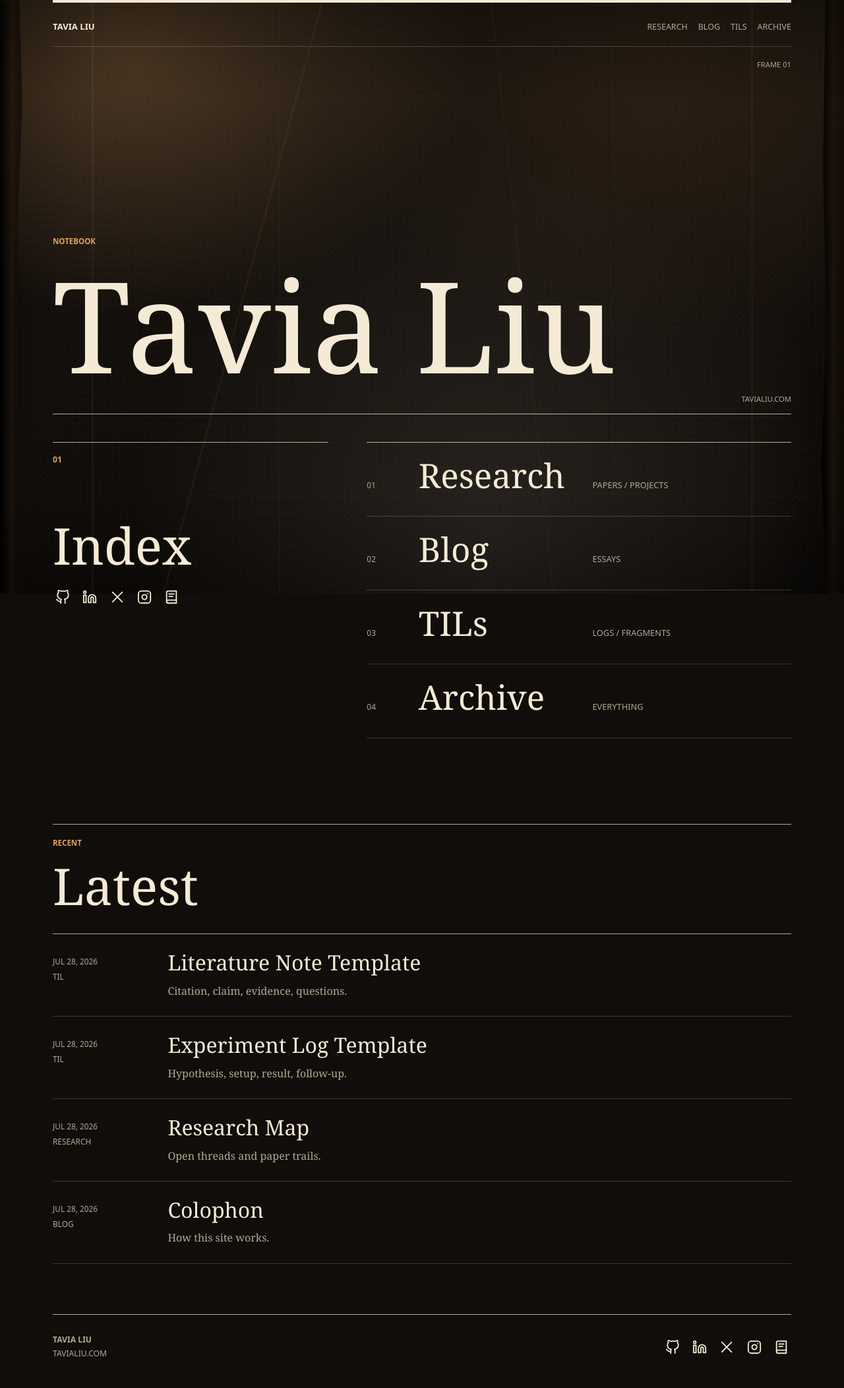
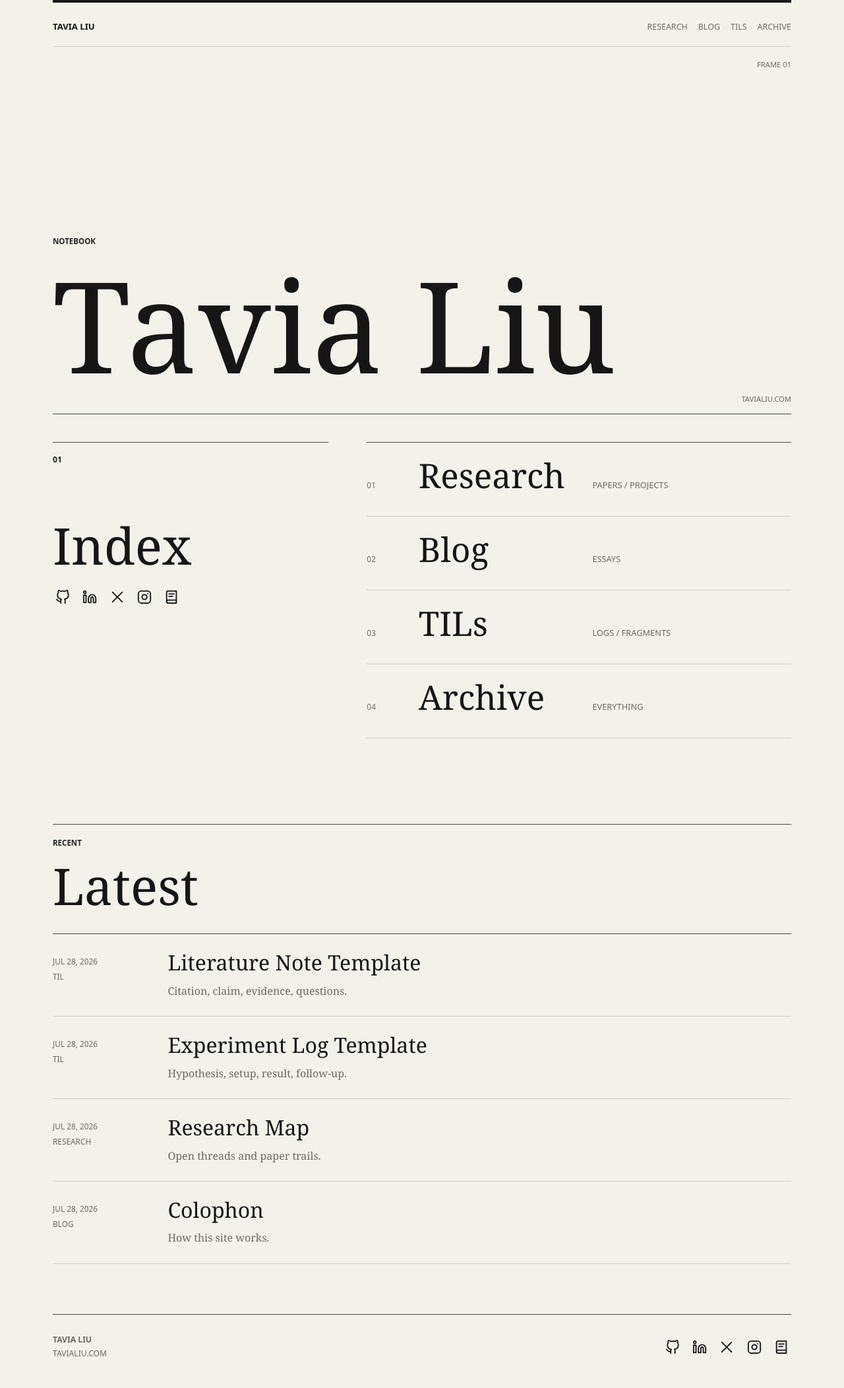
Before and after one commit to tavia-liu/tavia-liu.github.io, a Jekyll site: the page built from index.html, in a window 1280 px wide. Shown: the whole page at 66% size. Built offline with Jekyll 4.4.1, drawn with Linux system fonts in a browser that asks for light colours.

Commit message:
Restore light cinematic theme

```diff
--- a/_layouts/default.html
+++ b/_layouts/default.html
@@ -7,13 +7,9 @@
     <title>{% if page.title %}{{ page.title }} - {% endif %}{{ site.title }}</title>
     <link rel="canonical" href="{{ page.url | absolute_url }}">
     <link rel="alternate" type="application/rss+xml" title="{{ site.title }}" href="{{ '/feed.xml' | relative_url }}">
-    <link rel="stylesheet" href="{{ '/assets/css/main.css?v=20260728-darkfilm' | relative_url }}">
+    <link rel="stylesheet" href="{{ '/assets/css/main.css?v=20260728-lightfilm' | relative_url }}">
   </head>
   <body>
-    <div class="texture-field" aria-hidden="true">
-      <span></span>
-      <span></span>
-    </div>
     <header class="site-header">
       <a class="site-title" href="{{ '/' | relative_url }}">{{ site.title }}</a>
       <nav class="site-nav" aria-label="Main navigation">
--- a/assets/css/main.css
+++ b/assets/css/main.css
@@ -1,14 +1,15 @@
 :root {
-  --bg: #100d0a;
-  --paper: #1d1711;
-  --ink: #f4ead5;
-  --muted: #b5a994;
-  --line: rgba(244, 234, 213, 0.2);
-  --heavy-line: rgba(244, 234, 213, 0.72);
-  --accent: #e0a15f;
-  --green: #9c8b65;
-  --code: #211913;
-  color-scheme: dark;
+  --bg: #f4f1ea;
+  --paper: #fbfaf5;
+  --ink: #161616;
+  --muted: #6d6961;
+  --soft-muted: #9b958b;
+  --line: rgba(22, 22, 22, 0.16);
+  --heavy-line: rgba(22, 22, 22, 0.78);
+  --accent: #242424;
+  --warm: #b8aa92;
+  --code: #ece7dd;
+  color-scheme: light;
 }
 
 * {
@@ -31,97 +32,14 @@ body {
   overflow-x: hidden;
 }
 
-.texture-field,
-body::before,
-body::after {
-  position: fixed;
-  inset: 0;
-  z-index: 0;
-  pointer-events: none;
-}
-
-.texture-field {
-  overflow: hidden;
-  background:
-    radial-gradient(ellipse at 16% 10%, rgba(224, 161, 95, 0.26), transparent 34%),
-    radial-gradient(ellipse at 78% 18%, rgba(126, 80, 44, 0.18), transparent 36%),
-    radial-gradient(ellipse at 58% 92%, rgba(244, 234, 213, 0.1), transparent 52%),
-    linear-gradient(100deg, rgba(0, 0, 0, 0.52), transparent 12%, transparent 88%, rgba(0, 0, 0, 0.56)),
-    linear-gradient(180deg, #17120d, #0d0a08);
-}
-
-.texture-field::before {
-  position: absolute;
-  inset: -18%;
-  content: "";
-  background:
-    repeating-radial-gradient(circle at 22% 18%, rgba(244, 234, 213, 0.13) 0 0.65px, transparent 0.85px 4px),
-    repeating-linear-gradient(92deg, rgba(244, 234, 213, 0.03) 0 1px, transparent 1px 7px),
-    repeating-linear-gradient(2deg, transparent 0 11px, rgba(224, 161, 95, 0.08) 11px 12px);
-  background-size: 10px 10px, auto, auto;
-  mix-blend-mode: screen;
-  opacity: 0.24;
-  transform: rotate(-1.2deg);
-}
-
-.texture-field::after {
-  position: absolute;
-  inset: 0;
-  content: "";
-  background:
-    linear-gradient(90deg, transparent 0 10.8%, rgba(244, 234, 213, 0.08) 10.95%, transparent 11.15% 72%, rgba(0, 0, 0, 0.18) 72.08%, transparent 72.2%),
-    linear-gradient(90deg, transparent 0 33%, rgba(244, 234, 213, 0.045) 33.08%, transparent 33.18% 89%, rgba(224, 161, 95, 0.1) 89.08%, transparent 89.22%),
-    linear-gradient(180deg, rgba(0, 0, 0, 0.34), transparent 16%, transparent 84%, rgba(0, 0, 0, 0.36));
-  opacity: 0.78;
-}
-
-.texture-field span {
-  position: absolute;
-  top: 0;
-  bottom: 0;
-  width: clamp(18px, 3vw, 34px);
-  background:
-    linear-gradient(90deg, rgba(0, 0, 0, 0.94), rgba(31, 21, 14, 0.82) 54%, rgba(0, 0, 0, 0.72)),
-    repeating-linear-gradient(180deg, rgba(244, 234, 213, 0.06) 0 1px, transparent 1px 21px);
-  box-shadow:
-    inset 5px 0 11px rgba(0, 0, 0, 0.18),
-    inset -4px 0 12px rgba(224, 161, 95, 0.08);
-  opacity: 0.92;
-}
-
-.texture-field span:first-child {
-  left: 0;
-  clip-path: polygon(0 0, 86% 0, 100% 18%, 78% 37%, 94% 61%, 83% 100%, 0 100%);
-}
-
-.texture-field span:last-child {
-  right: 0;
-  clip-path: polygon(17% 0, 100% 0, 100% 100%, 19% 100%, 0 78%, 22% 54%, 7% 29%);
-}
-
-body::before {
-  content: "";
-  background:
-    radial-gradient(ellipse at center, transparent 0 54%, rgba(0, 0, 0, 0.34) 100%),
-    linear-gradient(90deg, rgba(0, 0, 0, 0.16), transparent 18%, transparent 82%, rgba(0, 0, 0, 0.18));
-}
-
-body::after {
-  content: "";
-  background:
-    linear-gradient(105deg, transparent 0 32%, rgba(224, 161, 95, 0.12) 32.15%, transparent 32.35%),
-    linear-gradient(84deg, transparent 0 61%, rgba(244, 234, 213, 0.055) 61.08%, transparent 61.22%);
-  opacity: 0.64;
-}
-
 a {
   color: var(--accent);
-  text-decoration-color: rgba(224, 161, 95, 0.4);
+  text-decoration-color: rgba(22, 22, 22, 0.28);
   text-underline-offset: 0.18em;
 }
 
 a:hover {
-  color: var(--ink);
+  color: var(--muted);
   text-decoration-color: currentColor;
 }
 
@@ -132,14 +50,12 @@ a:hover {
 .article-shell,
 .home-grid {
   position: relative;
-  z-index: 1;
   width: min(1120px, calc(100vw - 72px));
   margin: 0 auto;
 }
 
 main {
   position: relative;
-  z-index: 1;
 }
 
 .site-header,
@@ -154,6 +70,7 @@ main {
 .site-header {
   position: relative;
   padding: 30px 0 18px;
+  animation: page-rise 700ms cubic-bezier(0.2, 0.8, 0.2, 1) both;
 }
 
 .site-header::before {
@@ -164,6 +81,8 @@ main {
   height: 4px;
   content: "";
   background: var(--ink);
+  transform-origin: left;
+  animation: rule-draw 900ms cubic-bezier(0.2, 0.8, 0.2, 1) both;
 }
 
 .site-title {
@@ -209,6 +128,8 @@ main {
   border-top: 1px solid var(--line);
   border-bottom: 1px solid var(--heavy-line);
   padding: 54px 0 34px;
+  perspective: 1200px;
+  animation: page-rise 850ms 80ms cubic-bezier(0.2, 0.8, 0.2, 1) both;
 }
 
 .hero::before,
@@ -257,6 +178,8 @@ h1 {
 
 .hero h1 {
   font-size: clamp(4.4rem, 15vw, 12rem);
+  transform-origin: left bottom;
+  animation: title-open 950ms 180ms cubic-bezier(0.16, 1, 0.3, 1) both;
 }
 
 h2 {
@@ -285,6 +208,7 @@ h3 {
   gap: 58px;
   margin-top: 42px;
   margin-bottom: 82px;
+  animation: page-rise 850ms 180ms cubic-bezier(0.2, 0.8, 0.2, 1) both;
 }
 
 .home-intro {
@@ -343,6 +267,7 @@ h3 {
 }
 
 .section-link {
+  position: relative;
   display: grid;
   grid-template-columns: 56px minmax(160px, 0.8fr) 1fr;
   align-items: baseline;
@@ -350,8 +275,10 @@ h3 {
   min-height: 112px;
   border-bottom: 1px solid var(--line);
   color: var(--ink);
+  overflow: hidden;
   padding: 24px 0;
   text-decoration: none;
+  transition: color 220ms ease, padding-left 260ms ease;
 }
 
 .section-link span,
@@ -372,6 +299,7 @@ h3 {
   font-size: clamp(1.8rem, 4vw, 3.5rem);
   font-weight: 400;
   line-height: 1;
+  transition: transform 260ms ease, color 220ms ease;
 }
 
 .section-link p {
@@ -383,11 +311,28 @@ h3 {
 }
 
 .section-link:hover strong {
-  color: var(--accent);
+  color: var(--ink);
+  transform: translateX(10px);
+}
+
+.section-link::after {
+  position: absolute;
+  inset: 0;
+  content: "";
+  background: linear-gradient(90deg, transparent, rgba(22, 22, 22, 0.055), transparent);
+  opacity: 0;
+  transform: translateX(-42%);
+  transition: opacity 220ms ease, transform 560ms cubic-bezier(0.16, 1, 0.3, 1);
+}
+
+.section-link:hover::after {
+  opacity: 1;
+  transform: translateX(42%);
 }
 
 .page-shell {
   padding: 48px 0 76px;
+  animation: page-rise 760ms cubic-bezier(0.2, 0.8, 0.2, 1) both;
 }
 
 .page-header {
@@ -420,7 +365,7 @@ h3 {
   min-height: 42px;
   border: 1px solid var(--line);
   border-radius: 0;
-  background: rgba(29, 23, 17, 0.72);
+  background: var(--paper);
   color: var(--ink);
   font: 0.84rem/1.2 ui-sans-serif, system-ui, -apple-system, BlinkMacSystemFont, "Segoe UI", sans-serif;
   padding: 0.65rem 0.8rem;
@@ -429,7 +374,7 @@ h3 {
 
 .toolbar input:focus {
   border-color: var(--accent);
-  outline: 2px solid rgba(224, 161, 95, 0.24);
+  outline: 2px solid rgba(22, 22, 22, 0.12);
 }
 
 .entry-list {
@@ -443,6 +388,18 @@ h3 {
   gap: 1.4rem;
   border-bottom: 1px solid var(--line);
   padding: 25px 0;
+  transform-origin: top;
+  transition: opacity 420ms ease, transform 420ms ease;
+}
+
+.entry[data-reveal] {
+  opacity: 0;
+  transform: translateY(18px) rotateX(4deg);
+}
+
+.entry[data-reveal].is-visible {
+  opacity: 1;
+  transform: translateY(0) rotateX(0);
 }
 
 .entry-title {
@@ -559,7 +516,7 @@ h3 {
 .note-callout {
   border: 1px solid var(--line);
   border-radius: 0;
-  background: rgba(29, 23, 17, 0.72);
+  background: var(--paper);
   margin: 2rem 0;
   padding: 1.2rem;
 }
@@ -577,6 +534,52 @@ h3 {
   text-transform: uppercase;
 }
 
+@keyframes page-rise {
+  from {
+    opacity: 0;
+    transform: translateY(18px);
+  }
+  to {
+    opacity: 1;
+    transform: translateY(0);
+  }
+}
+
+@keyframes rule-draw {
+  from {
+    transform: scaleX(0);
+  }
+  to {
+    transform: scaleX(1);
+  }
+}
+
+@keyframes title-open {
+  from {
+    opacity: 0;
+    transform: translateY(20px) rotateX(12deg);
+  }
+  to {
+    opacity: 1;
+    transform: translateY(0) rotateX(0);
+  }
+}
+
+@media (prefers-reduced-motion: reduce) {
+  html {
+    scroll-behavior: auto;
+  }
+
+  *,
+  *::before,
+  *::after {
+    animation-duration: 1ms !important;
+    animation-iteration-count: 1 !important;
+    scroll-behavior: auto !important;
+    transition-duration: 1ms !important;
+  }
+}
+
 .site-footer div {
   display: grid;
   gap: 0.1rem;
@@ -585,17 +588,6 @@ h3 {
 @media (max-width: 760px) {
   body {
     font-size: 17px;
-  }
-
-  body::after {
-    opacity: 0.42;
-  }
-
-  .texture-field span {
-    width: 10px;
-    background:
-      linear-gradient(90deg, rgba(0, 0, 0, 0.82), rgba(31, 21, 14, 0.62)),
-      repeating-linear-gradient(180deg, rgba(244, 234, 213, 0.06) 0 1px, transparent 1px 18px);
   }
 
   .site-header,
--- a/assets/js/site.js
+++ b/assets/js/site.js
@@ -23,3 +23,24 @@ searchableLists.forEach((list) => {
 
   renderCount();
 });
+
+const revealEntries = document.querySelectorAll(".entry");
+const reduceMotion = window.matchMedia("(prefers-reduced-motion: reduce)").matches;
+
+if (!reduceMotion && "IntersectionObserver" in window) {
+  const observer = new IntersectionObserver(
+    (observedEntries) => {
+      observedEntries.forEach((observedEntry) => {
+        if (!observedEntry.isIntersecting) return;
+        observedEntry.target.classList.add("is-visible");
+        observer.unobserve(observedEntry.target);
+      });
+    },
+    { rootMargin: "0px 0px -8% 0px", threshold: 0.08 }
+  );
+
+  revealEntries.forEach((entry) => {
+    entry.dataset.reveal = "";
+    observer.observe(entry);
+  });
+}
```
